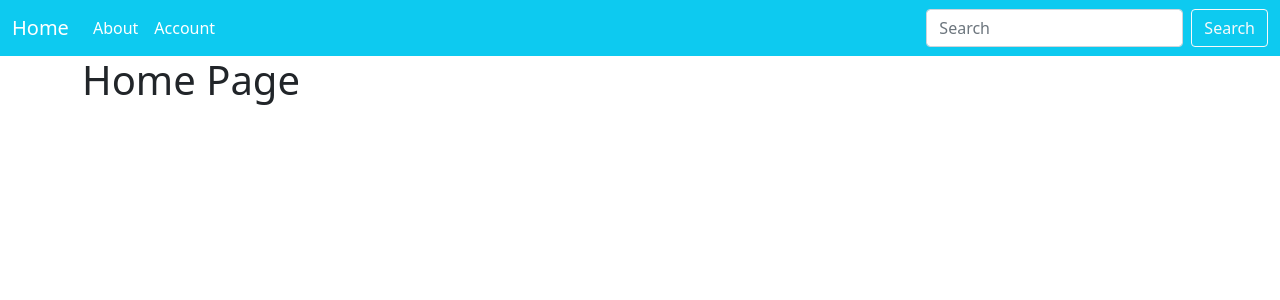
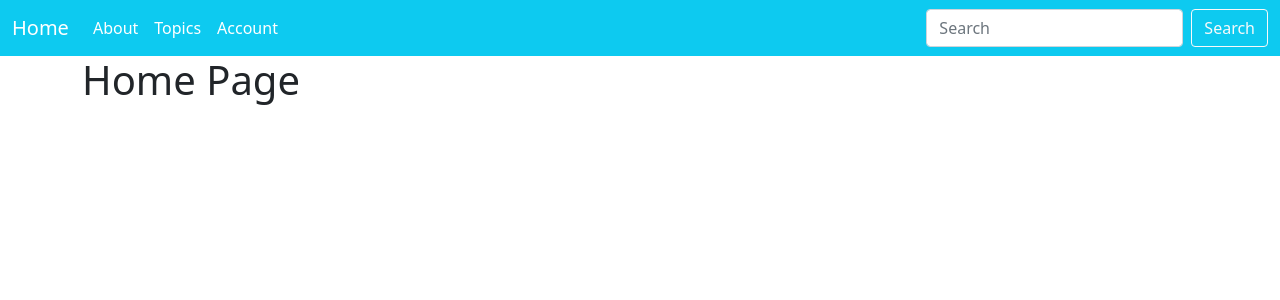
Before and after one commit to ThePension/AWb-g3-ForMax, a PHP site: page / in a window 1280 px wide. Shown: the top 300 px of the page. Run offline with PHP 8.4, Linux system fonts and the light colour scheme; data that the repository does not hold is empty; a stand-in replaces the project's code that opens the database connection.

Commit message:
Updating links with install_prefix in navbar

```diff
--- a/forMax/app/controllers/TopicController.php
+++ b/forMax/app/controllers/TopicController.php
@@ -34,7 +34,7 @@ class TopicController
 
     public function showAllTopics()
     {
-        // TODO
+
     }
 
     public function makeFavorite()
--- a/forMax/app/views/partials/header.php
+++ b/forMax/app/views/partials/header.php
@@ -1,3 +1,7 @@
+<?php
+    $install_prefix = App::get('config')['install_prefix'];
+?>
+
 <!DOCTYPE html>
 
 <html>
--- a/forMax/app/views/partials/nav.php
+++ b/forMax/app/views/partials/nav.php
@@ -2,17 +2,20 @@
 
 <nav class="navbar navbar-expand-lg navbar-dark bg-info">
   <div class="container-fluid">
-    <a class="navbar-brand" href="/">Home</a>
+    <a class="navbar-brand" href="/<?= $install_prefix ?>/">Home</a>
     <button class="navbar-toggler" type="button" data-bs-toggle="collapse" data-bs-target="#navbarSupportedContent" aria-controls="navbarSupportedContent" aria-expanded="false" aria-label="Toggle navigation">
       <span class="navbar-toggler-icon"></span>
     </button>
     <div class="collapse navbar-collapse" id="navbarSupportedContent">
       <ul class="navbar-nav me-auto mb-2 mb-lg-0">
         <li class="nav-item">
-          <a class="nav-link active" aria-current="page" href="/about">About</a>
+          <a class="nav-link active" aria-current="page" href="/<?= $install_prefix ?>/about">About</a>
         </li>
         <li class="nav-item">
-          <a class="nav-link active" aria-current="page" href="/account">Account</a>
+          <a class="nav-link active" aria-current="page" href="/<?= $install_prefix ?>/topic_show_all">Topics</a>
+        </li>
+        <li class="nav-item">
+          <a class="nav-link active" aria-current="page" href="/<?= $install_prefix ?>/account">Account</a>
         </li>
       </ul>
       <form class="d-flex">
```
